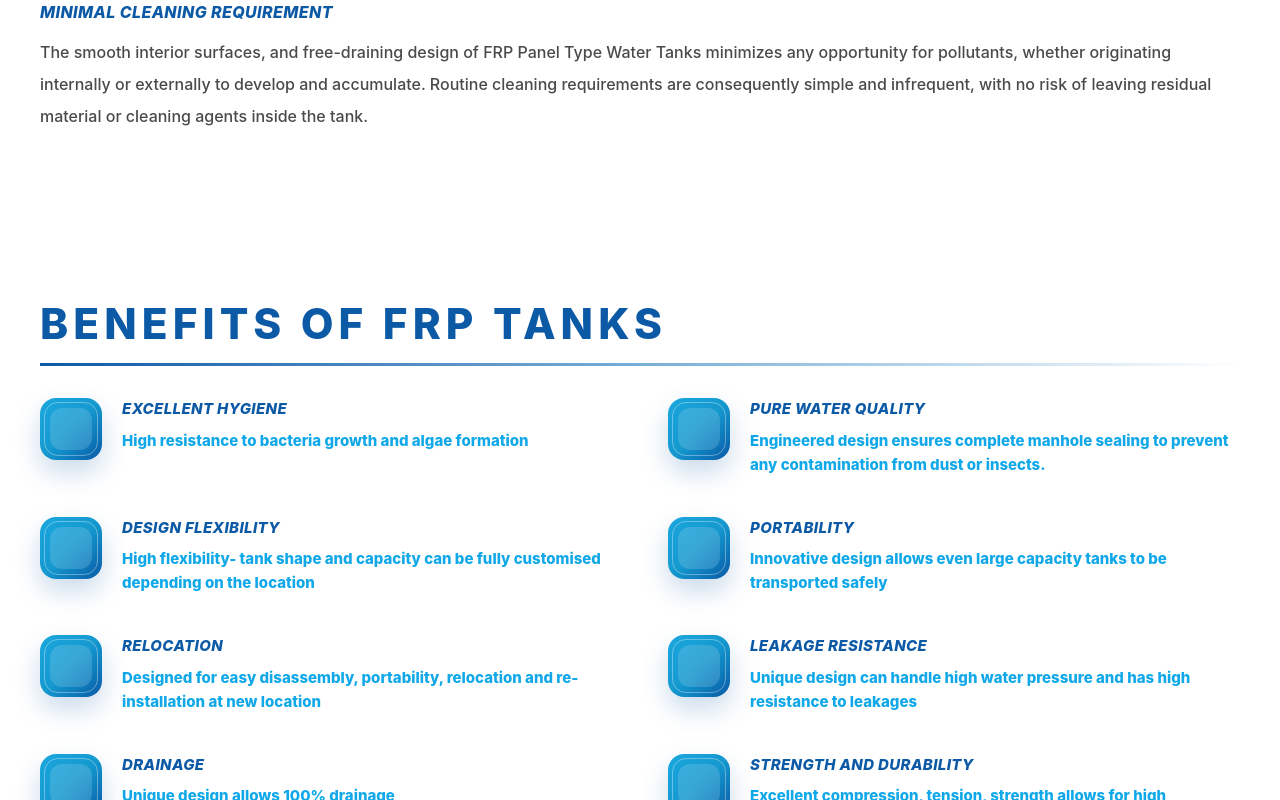
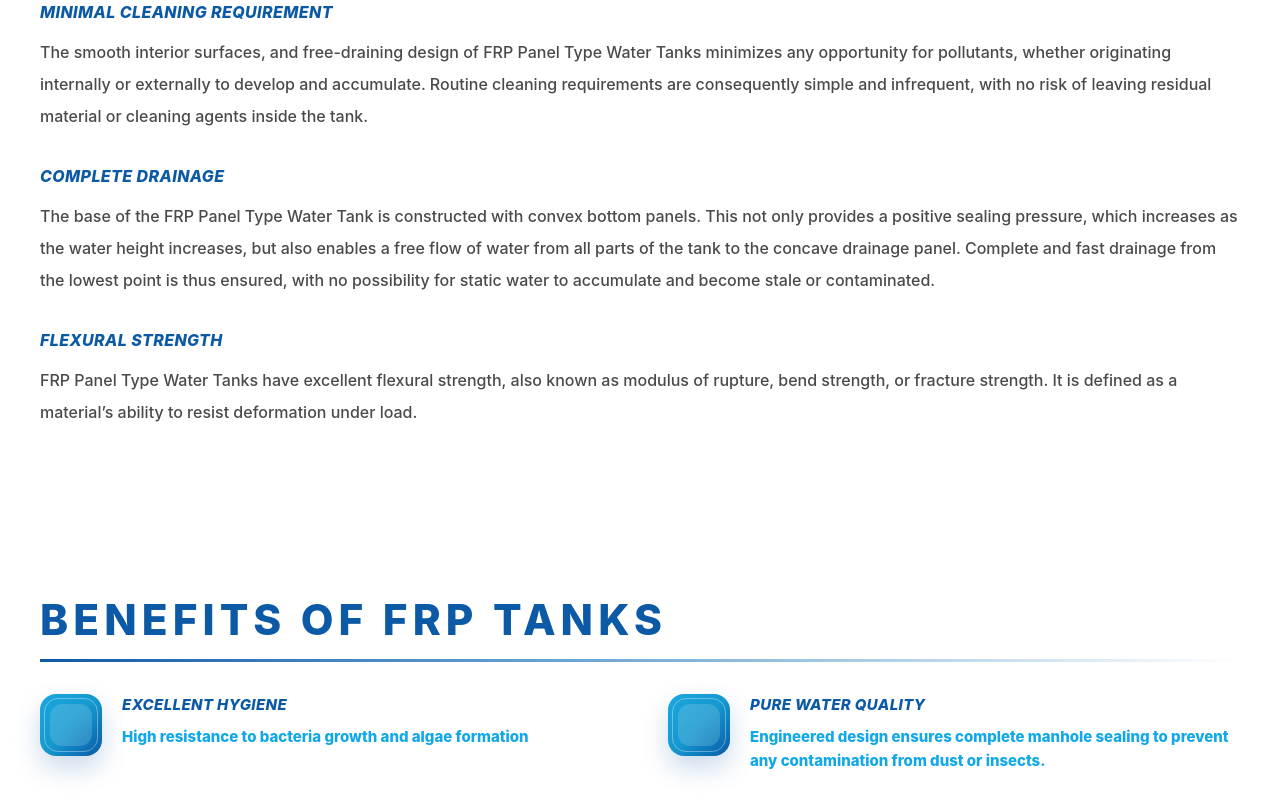
Before and after one commit to hardikkanajariya-in/banco-watertanks, a Next.js app: page /advantages in a window 1280 px wide. Shown: the part 915-1715 px from the top of the page. Built offline with nearby package versions, Linux system fonts and the light colour scheme; no server answers; some icons are missing.

Commit message:
Update page.tsx

```diff
--- a/app/advantages/page.tsx
+++ b/app/advantages/page.tsx
@@ -32,6 +32,16 @@ const tankAdvantages = [
     title: "Minimal Cleaning Requirement",
     description:
       "The smooth interior surfaces, and free-draining design of FRP Panel Type Water Tanks minimizes any opportunity for pollutants, whether originating internally or externally to develop and accumulate. Routine cleaning requirements are consequently simple and infrequent, with no risk of leaving residual material or cleaning agents inside the tank."
+  },
+  {
+    title: "Complete Drainage",
+    description:
+      "The base of the FRP Panel Type Water Tank is constructed with convex bottom panels. This not only provides a positive sealing pressure, which increases as the water height increases, but also enables a free flow of water from all parts of the tank to the concave drainage panel. Complete and fast drainage from the lowest point is thus ensured, with no possibility for static water to accumulate and become stale or contaminated."
+  },
+  {
+    title: "Flexural Strength",
+    description:
+      "FRP Panel Type Water Tanks have excellent flexural strength, also known as modulus of rupture, bend strength, or fracture strength. It is defined as a material’s ability to resist deformation under load."
   }
 ];
 
```
